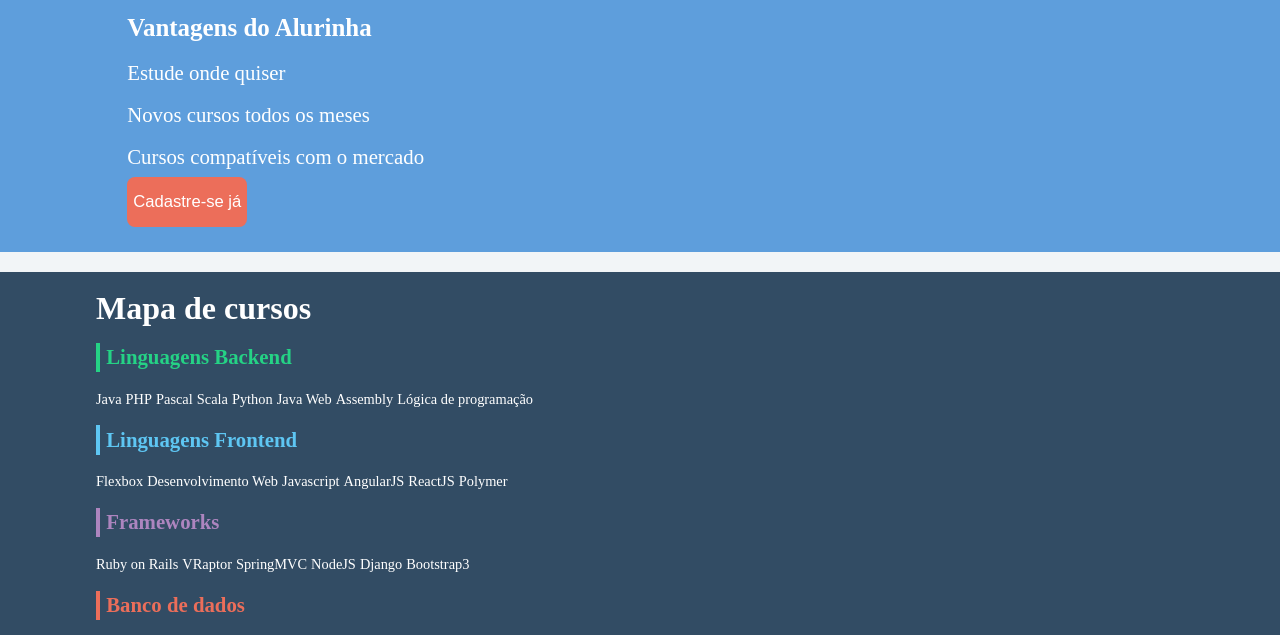
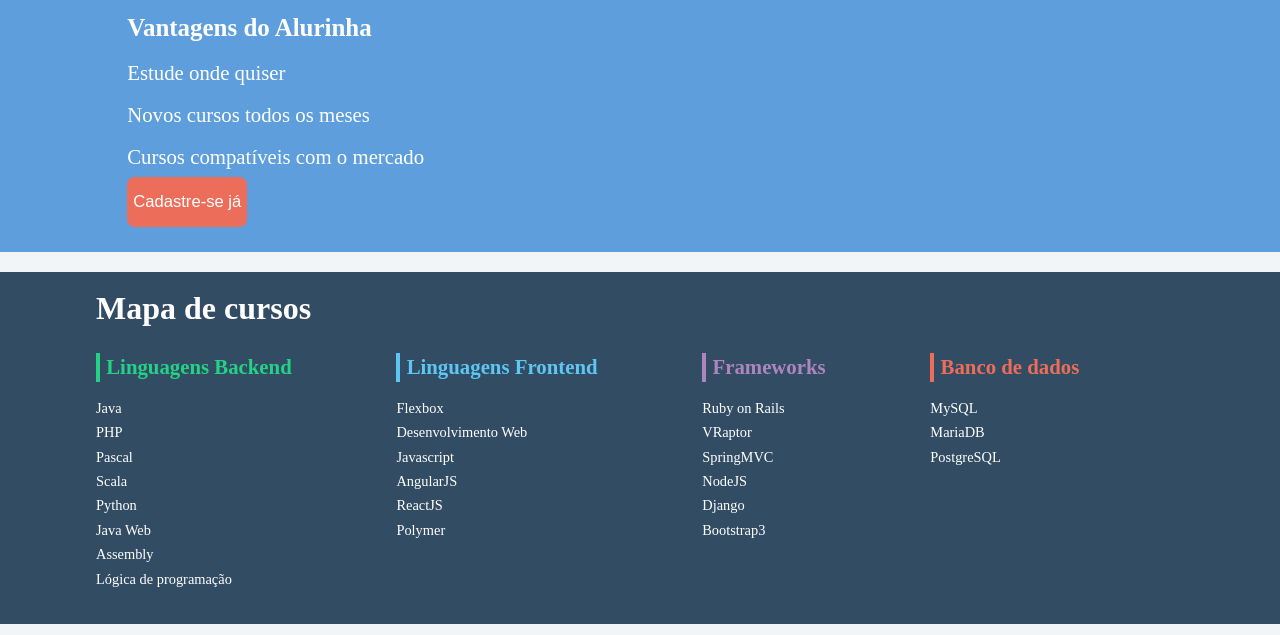
Before and after one commit to AndrePaulino/flexbox_alurinha, a website built with Vite: page index.html in a window 1280 px wide. Shown: the part 2546-3181 px from the top of the page. Built offline with nearby package versions, Linux system fonts and the light colour scheme.

Commit message:
🗞️ Course map

```diff
--- a/styles/flexbox.css
+++ b/styles/flexbox.css
@@ -28,3 +28,9 @@
 .rodapePrincipal-contatoForm-fieldset {
 	display: flex;
 }
+
+.rodapePrincipal-navMap-list {
+	display: flex;
+	flex-flow: column wrap;
+	height: 260px;
+}
```
